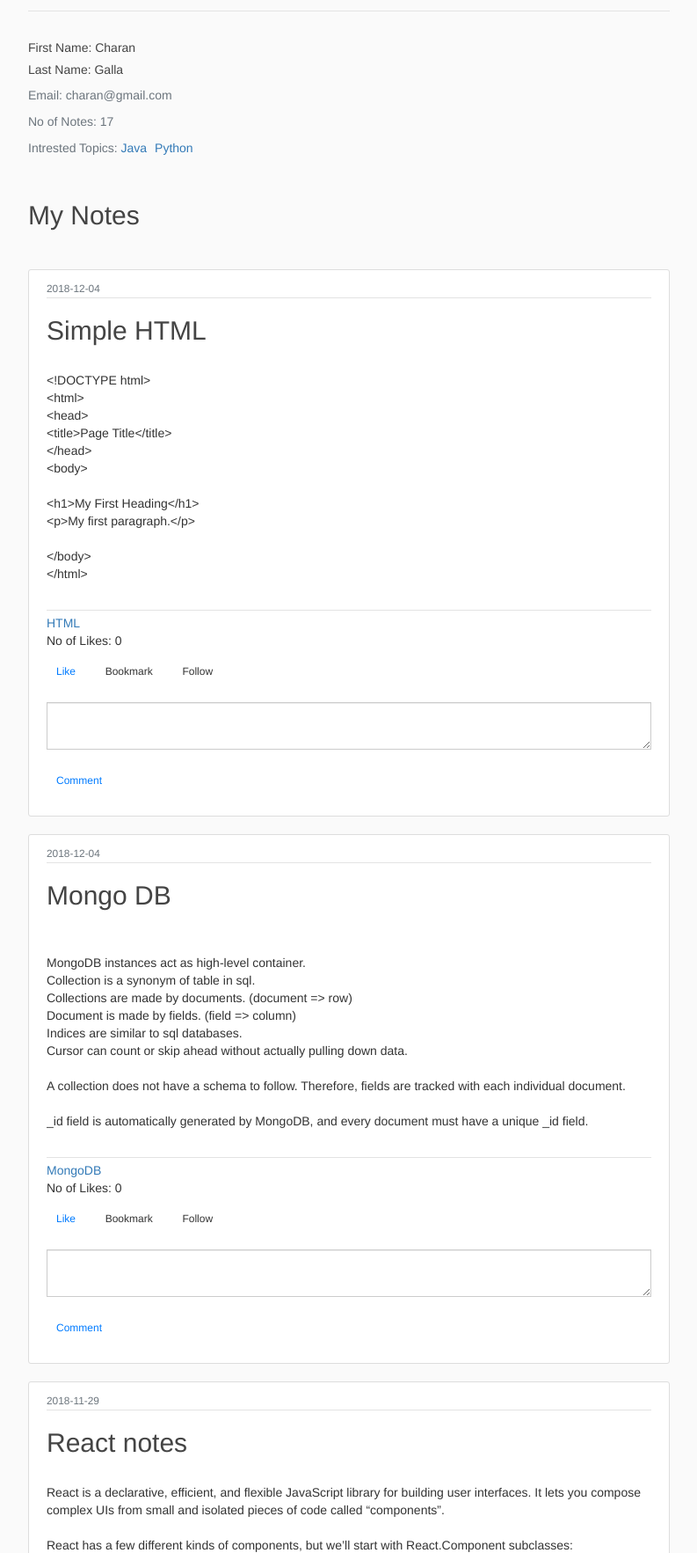
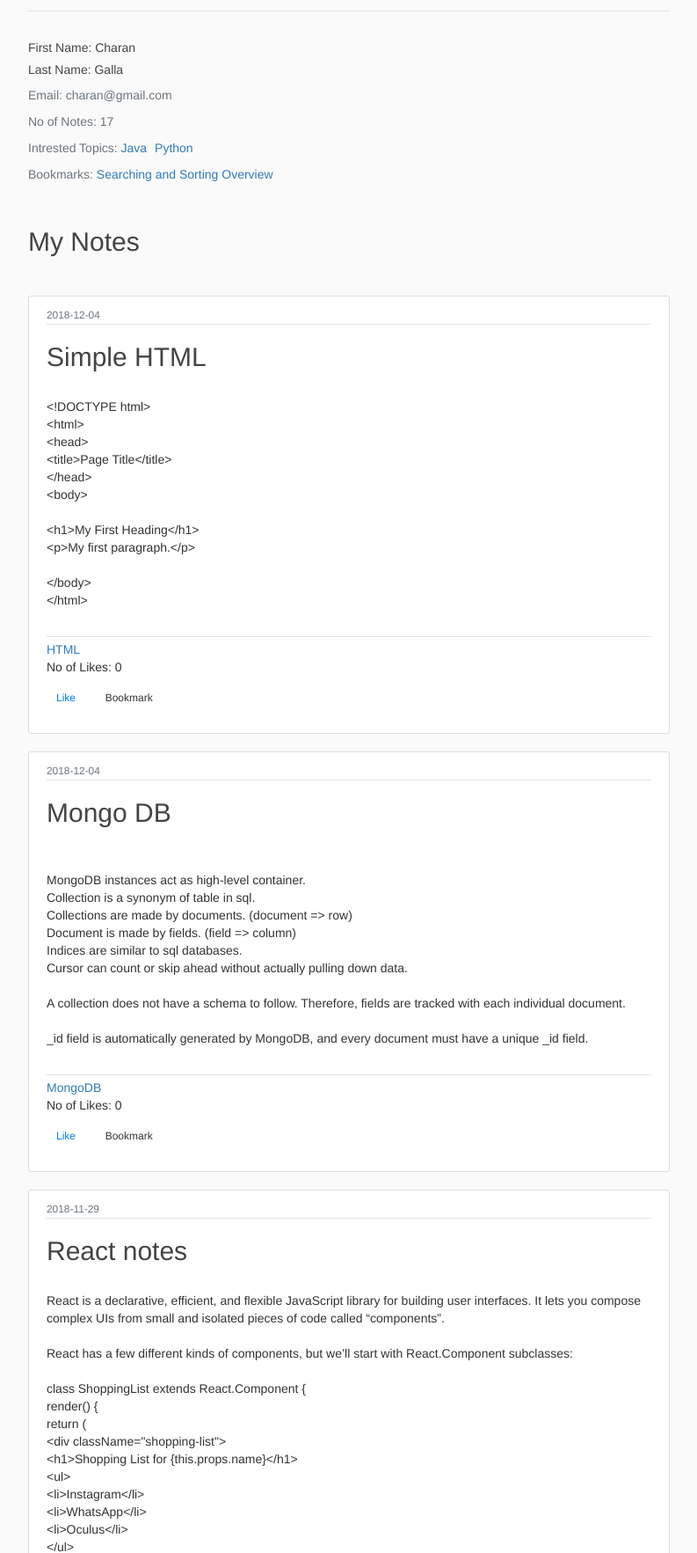
Before and after one commit to ramcharangalla/studiegenie, a Flask app: page /account in a window 1280 px wide. Shown: the part 184-1949 px from the top of the page at 88% size, without its empty margins (243-1036 px from the left). Run offline with Flask 2, Linux system fonts and the light colour scheme; the first user in the database is signed in; data comes from the database, SQL or seed files in the repository; some libraries are stand-ins or nearby versions.

Commit message:
bookmark done

```diff
--- a/flaskblog/routes.py
+++ b/flaskblog/routes.py
@@ -150,11 +150,19 @@ def like(note_id):
     notes = Note.query.get_or_404(note_id)
     return render_template('note.html', note=notes)
 
+
 @app.route("/note/<int:note_id>/bookmark", methods=['GET', 'POST'])
 @login_required
 def bookmark(note_id):
     notes = Note.query.get_or_404(note_id)
     users = User.query.filter_by(id=current_user.id).first_or_404()
+    query = Interaction.query.filter(Interaction.user_id.like(users.id), Interaction.note_id.like(note_id))
+    if query:
+        print (query)
+    else:
+        interaction = Interaction(date = now, event='bookmark', user_id = users.id, note_id = note_id)
+        db.session.add(interaction)
+        db.session.commit()
     interaction = Interaction(date = now, event='bookmark', user_id = users.id, note_id = note_id)
     db.session.add(interaction)
     db.session.commit()
@@ -264,13 +272,21 @@ def logout():
     return redirect(url_for('index'))
 
 
+
 @app.route("/account")
 @login_required
 def account():
     user = User.query.filter_by(id=current_user.id).first_or_404()
     notes = Note.query.order_by(Note.date_created.desc()).filter_by(user_id = current_user.id)
     notecount = Note.query.filter_by(user_id = current_user.id).count()
-    return  render_template('account.html', notes = notes, count = notecount, user = user,title='My Notes')
+    book = Interaction.query.filter(Interaction.user_id.like(user.id), Interaction.event.like('bookmark'))
+    arr = []
+    for n in book:
+        arr.append(n.note_id)
+    book1 = Note.query.filter(Note.id.in_(arr)).all()
+
+    return  render_template('account.html', notes = notes, count = notecount, user = user,title='My Notes', bookmark = book1)
+
 
 @app.route("/note/new", methods=['GET', 'POST'])
 @login_required
--- a/flaskblog/templates/account.html
+++ b/flaskblog/templates/account.html
@@ -15,6 +15,11 @@
     <p class="text-secondary"> Intrested Topics:
     {% for n in user.usertags %}
       <a class="mr-2" href="{{ url_for('tags', tag_id=n.id) }}">{{ n.name }}</a>
+    {% endfor %}
+    </p>
+    <p class="text-secondary"> Bookmarks:
+    {% for n in bookmark %}
+      <a class="mr-2" href="{{ url_for('note', note_id=n.id) }}">{{ n.title }}</a> &nbsp&nbsp
     {% endfor %}
     </p>
 </div>
@@ -39,11 +44,8 @@
         <p class="article-content"> No of Likes: {{ note.likes }}</p>
         <a  class="btn btn-outline-primary btn-sm"  href="{{ url_for('like', note_id=note.id) }}">Like</a>&nbsp&nbsp
         <a  class="btn btn-outline-info btn-sm">Bookmark</a>&nbsp&nbsp
-        <a  class="btn btn-outline-info btn-sm">Follow</a>
-        <br>
-        <br>
-        <textarea class="form-control rounded-0" id="exampleFormControlTextarea2" rows="2"></textarea><br>
-        <p><a class="btn btn-outline-primary btn-sm" data-toggle="collapse" href="#collapseExample" role="button" aria-expanded="false" aria-controls="collapseExample"> Comment </a></p>
+
+
       </div>
       </div>
     </article>
```
Also changed, not shown: flaskblog/site.db.
